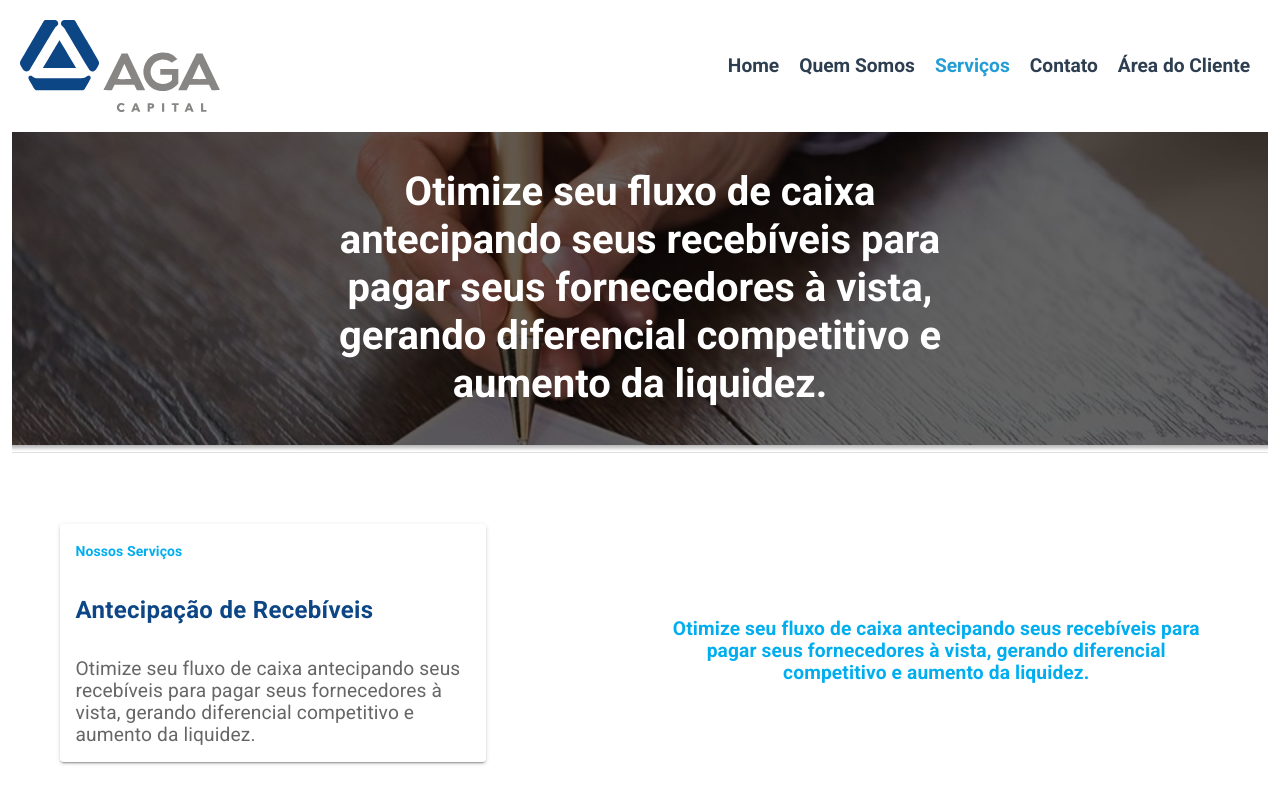
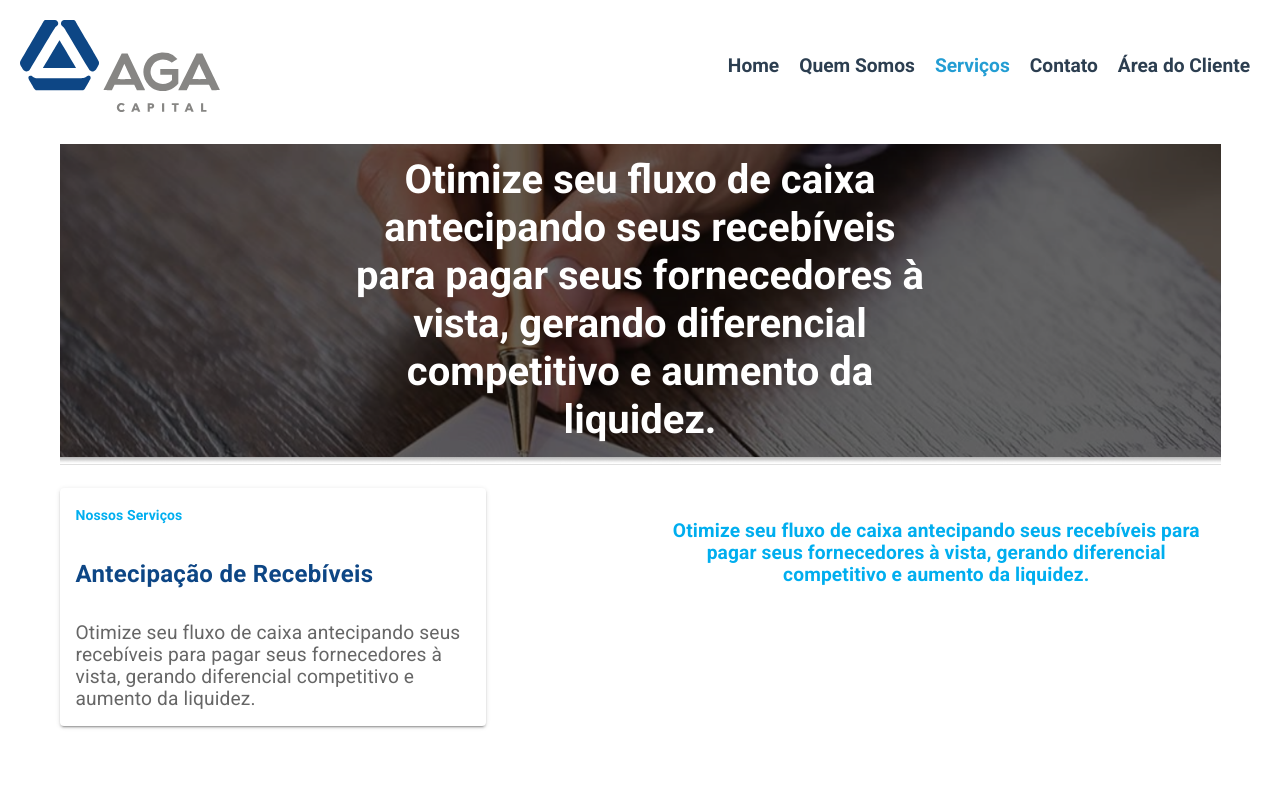
Before and after one commit to barretou/Aga-Projeto, a Vue app: page /servicos in a window 1280 px wide. Shown: the top 800 px of the page. Built offline with nearby package versions, Linux system fonts and the light colour scheme.

Commit message:
componente formulario e view de contatos

```diff
--- /dev/null
+++ b/src/components/Formulario.vue
@@ -0,0 +1,32 @@
+<template>
+<div >
+    <v-text-field
+        label="Nome"
+        placeholder="Digite seu nome"
+    ></v-text-field>
+    <v-text-field
+        label="Número"
+        placeholder="Digite seu número"
+    ></v-text-field>
+    <v-text-field
+        label="Email"
+        placeholder="Digite seu email"
+    ></v-text-field>
+    <ButtonStyle textButton='Confirmar Pré-Cadastro'/>
+</div>
+</template>
+
+<script>
+import ButtonStyle from './ButtonStyle.vue'
+
+export default {
+    name: 'Formulario',
+    components: {
+        ButtonStyle
+    }
+}
+</script>
+
+<style lang="scss" scoped>
+
+</style>
--- a/src/views/Contato.vue
+++ b/src/views/Contato.vue
@@ -1,42 +1,26 @@
 <template>
-  <div class="container-fluid bg-contato">
-    <div class="container">
-      <div class="row">
-        <div
-          class="
-            col-lg-12 col-12
-            d-flex
-            justify-content-center
-            align-items-center
-          "
-        >
-          <v-col class=" bg-white p-5" cols="12" sm="6" md="3">
-            <v-text-field
-              label="Nome"
-              placeholder="Digite seu nome"
-            ></v-text-field>
-            <v-text-field
-              label="Número"
-              placeholder="Digite seu número"
-            ></v-text-field>
-            <v-text-field
-              label="Email"
-              placeholder="Digite seu email"
-            ></v-text-field>
-             <ButtonStyle textButton='Confirmar Pré-Cadastro'/>
-          </v-col>
+  <section class="bg-contato">
+    <v-container>
+      <v-row style="display:flex; flex-column; justify-content:center; align-items:center; height:80vh">
+        <v-col class="bg-white p-5" cols="12" sm="6" md="3">
+          <Formulario/>
+        </v-col>
+        <div>
+          <h5 class="text-white text-center">
+            Você também pode tirar suas dúvidas pelo nosso <span>Whatsapp</span>
+          </h5>
         </div>
-      </div>
-    </div>
-  </div>
+      </v-row>
+    </v-container>
+  </section>
 </template>
 
 <script>
-import ButtonStyle from '../components/ButtonStyle.vue'
+import Formulario from '../components/Formulario.vue'
 export default {
-    components: {
-        ButtonStyle
-    }
+  components: {
+    Formulario
+  }
 };
 </script>
 
@@ -45,7 +29,7 @@ export default {
   background-image: url("../assets/bg-cadastro.png");
   background-size: cover;
   object-fit: cover;
-  height: 90vh;
+  height: 80vh;
 }
 
 .bg-white {
--- a/src/views/Home.vue
+++ b/src/views/Home.vue
@@ -2,7 +2,6 @@
   <div class="container-fluid">
     <Banner/>
   </div>
-
 </template>
 
 <script>
--- a/src/views/Servicos.vue
+++ b/src/views/Servicos.vue
@@ -1,25 +1,27 @@
 <template>
-  <div class="container-fluid">
-    <div class="row">
-      <div class="col-lg-12 col-12">
+  <section>
+    <v-container>
+      <v-row>
+        <v-col cols="12" lg="12">
           <v-banner class="banner-servicos w-100">
             <div class="banner-text-servicos">
               <h1 class="fw-bold text-white text-center w-50">
-              Otimize seu fluxo de caixa antecipando seus recebíveis para pagar
-              seus fornecedores à vista, gerando diferencial competitivo e
-              aumento da liquidez.
+                Otimize seu fluxo de caixa antecipando seus recebíveis para
+                pagar seus fornecedores à vista, gerando diferencial competitivo
+                e aumento da liquidez.
               </h1>
             </div>
           </v-banner>
-      </div>
-    </div>
-    <div class="container">
-      <div class="row mt-5 d-flex align-items-center">
-        <div class="col-lg-6 col-12 d-flex justify-content-center justify-content-lg-start">
+        </v-col>
+      </v-row>
+    </v-container>
+    <v-container class="d-flex align-center pa-6 cards-section">
+      <v-row>
+        <v-col cols="12" lg="6">
           <v-card elevation="5" class="w-75">
             <v-card-subtitle class="fw-bold azul-title d-flex flex-start"
-              >Nossos Serviços</v-card-subtitle
-            >
+              >Nossos Serviços
+            </v-card-subtitle>
             <v-card-title class="fw-bold fs-4 dark-azul-title">
               Antecipação de Recebíveis
             </v-card-title>
@@ -29,19 +31,17 @@
               aumento da liquidez.
             </v-card-text>
           </v-card>
-        </div>
-        <div class="col-lg-6 col-12 h-100 d-flex justify-content-center align-items-center">
-
-            <v-card-text class="mt-3 text-center fw-bold azul-title h-100">
+        </v-col>
+        <v-col cols="12" lg="6">
+          <v-card-text class="mt-3 text-center fw-bold azul-title">
             Otimize seu fluxo de caixa antecipando seus recebíveis para pagar
-              seus fornecedores à vista, gerando diferencial competitivo e
-              aumento da liquidez.
+            seus fornecedores à vista, gerando diferencial competitivo e aumento
+            da liquidez.
           </v-card-text>
-
-        </div>
-      </div>
-    </div>
-  </div>
+        </v-col>
+      </v-row>
+    </v-container>
+  </section>
 </template>
 
 <script>
@@ -57,6 +57,9 @@ export default {};
   height: 40vh;
 }
 
+.cards-section{
+  height: 50vh;
+}
 .banner-text-servicos {
   height: 40vh;
   display: flex;
@@ -78,7 +81,6 @@ export default {};
 }
 
 @media screen and (max-width: 600px) {
-
   .banner-servicos {
     height: 80vh;
   }
```
Lines whose indentation alone changed are shown as unchanged.
